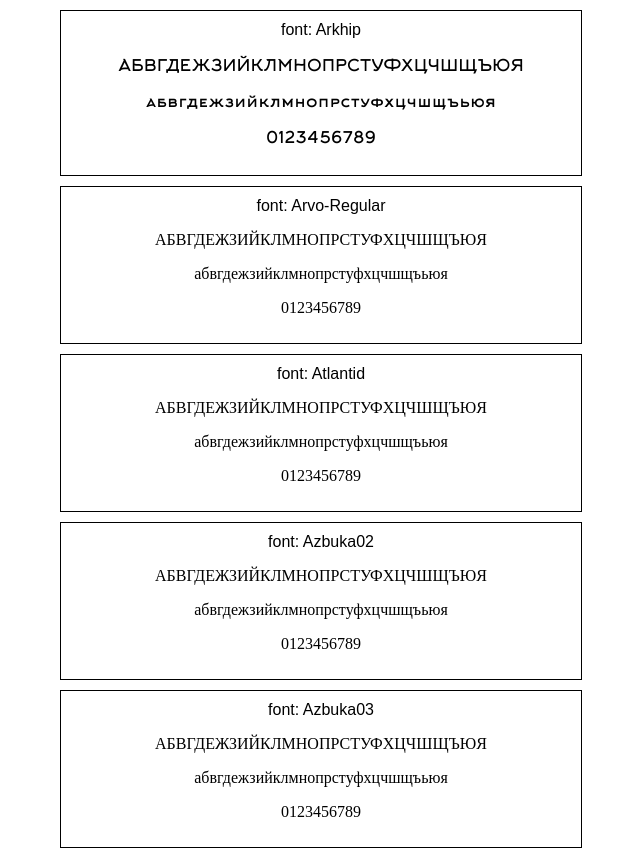
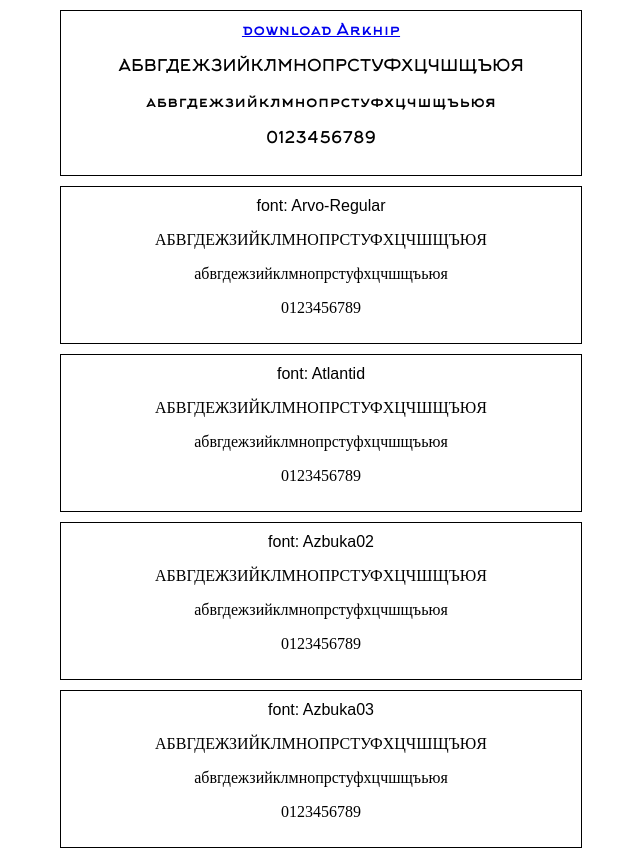
Before and after one commit to externo/fonts-CYRILIC-demo, a plain HTML site: page index.html in a window 1280 px wide. Shown: the top 851 px of the page, without its empty margins (319-959 px from the left). Drawn offline with Linux system fonts and the light colour scheme; a web font is replaced by a local one.

Commit message:
add download link

```diff
--- a/index.html
+++ b/index.html
@@ -8,7 +8,7 @@
 </head>
 <body>
     <div id="arkhip">
-        <span>font: Arkhip</span>
+        <a href="fonts/Arkhip_font.ttf" download="">download Arkhip</a>
         <p>АБВГДЕЖЗИЙКЛМНОПРСТУФХЦЧШЩЪЮЯ</p>
         <p>абвгдежзийклмнопрстуфхцчшщъьюя</p>
         <p>0123456789</p>
```
